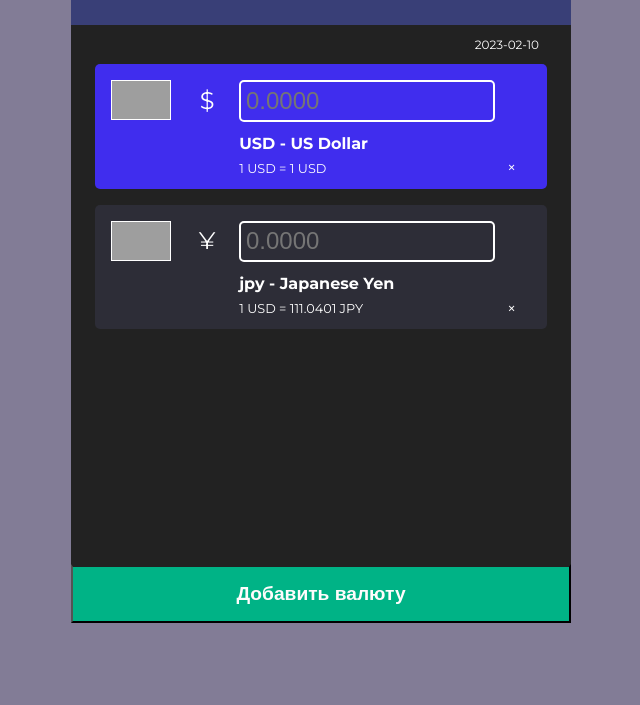
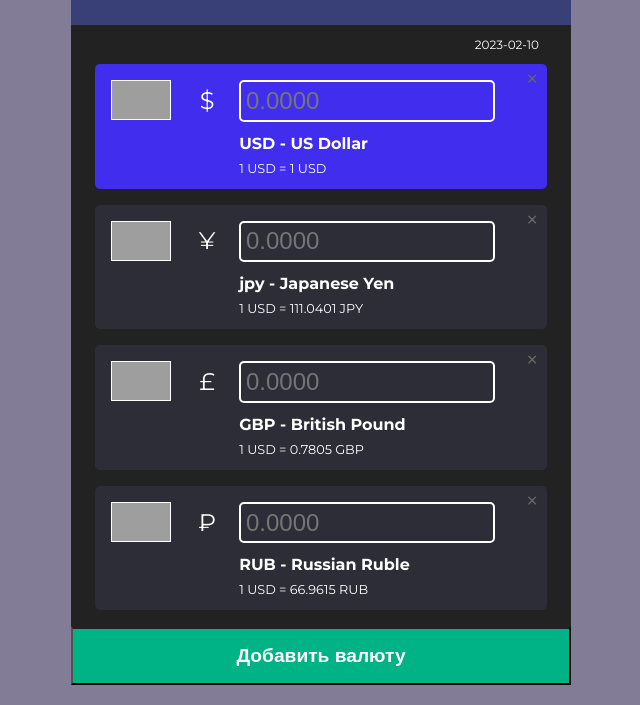
Before and after one commit to mishka061/currency-converter, a plain HTML site: page index.html in a window 1280 px wide. Shown: the part 95-800 px from the top of the page, without its empty margins (319-959 px from the left). Drawn offline with Linux system fonts and the light colour scheme; grey boxes are pictures that could not be loaded.

Commit message:
добавление элементов флагов, ul.currencies li .close стиль полосы прокрутки

```diff
--- a/index.html
+++ b/index.html
@@ -20,7 +20,7 @@
                 <li class="currency base-currency" id="USD">
                     <img src="https://www.geonames.org/flags/l/us.gif" class="flag">
                     <div class="info">
-                    <p class="input"><span class="currency-simbol">&#36;</span><input placeholder="0.0000""></p>
+                        <p class="input"><span class="currency-simbol">&#36;</span><input   placeholder="0.0000""></p>
                         <p class="currency-name">USD - US Dollar</p>
                         <p class="base-currency-rate"> 1 USD = 1 USD</p>
                     </div>
@@ -29,9 +29,45 @@
                 <li class="currency" id="JPY">
                     <img src="https://www.geonames.org/flags/l/jp.gif" class="flag">
                     <div class="info">
-                    <p class="input"><span class="currency-simbol">&#165;</span><input placeholder="0.0000""></p>
+                        <p class="input"><span class="currency-simbol">&#165;</span><input  placeholder="0.0000""></p>
                         <p class="currency-name">jpy - Japanese Yen</p>
                         <p class="base-currency-rate"> 1 USD = 111.0401 JPY</p>
+                    </div>
+                    <span class="close">&times;</span>
+                </li>
+                <li class="currency" id="GBP">
+                    <img src="https://www.geonames.org/flags/l/uk.gif" class="flag">
+                    <div class="info">
+                        <p class="input"><span class="currency-simbol">&#163;</span><input  placeholder="0.0000""></p>
+                        <p class="currency-name">GBP - British Pound</p>
+                        <p class="base-currency-rate"> 1 USD = 0.7805 GBP</p>
+                    </div>
+                    <span class="close">&times;</span>
+                </li>
+                <li class="currency" id="RUB">
+                    <img src="https://www.geonames.org/flags/l/ru.gif" class="flag">
+                    <div class="info">
+                        <p class="input"><span class="currency-simbol">&#8381;</span><input     placeholder="0.0000""></p>
+                        <p class="currency-name">RUB - Russian Ruble</p>
+                        <p class="base-currency-rate"> 1 USD = 66.9615 RUB</p>
+                    </div>
+                    <span class="close">&times;</span>
+                </li>
+                <li class="currency" id="CNY">
+                    <img src="https://www.geonames.org/flags/l/cn.gif" class="flag">
+                    <div class="info">
+                        <p class="input"><span class="currency-simbol">&#165;</span><input  placeholder="0.0000""></p>
+                        <p class="currency-name">CNY - Chinese Yuan Renminbi</p>
+                        <p class="base-currency-rate"> 1 USD = 6.7756 CNY</p>
+                    </div>
+                    <span class="close">&times;</span>
+                </li>
+                <li class="currency" id="INR">
+                    <img src="https://www.geonames.org/flags/l/in.gif" class="flag">
+                    <div class="info">
+                        <p class="input"><span class="currency-simbol">&#8377;</span><input     placeholder="0.0000""></p>
+                        <p class="currency-name">INR - Indian Rupee</p>
+                        <p class="base-currency-rate"> 1 USD = 71.1777 INR</p>
                     </div>
                     <span class="close">&times;</span>
                 </li>
--- a/style.css
+++ b/style.css
@@ -37,9 +37,11 @@ body {
 }
 
 ul.currencies {
-    height: 500px;
+    height: calc(100vh - 40px - 100px - 40px - 58px);/*высота равная 100% области просмотра минус (.container margin 20px * 2 = 40)верхнее и нижнее поле,минус высота заголовка(100рх),высота даты которая составляет 40рх минус высота кнопки 58 рх
+    */
     background-color: #222;
     padding: 0 1.5rem 1rem 1.5rem;
+    overflow-y: auto; /*поведение блока при переполнении высоте-Полоса прокрутки*/
 }
 ul.currencies li {
     background-color: #2d2d37;
@@ -48,8 +50,30 @@ ul.currencies li {
     padding: 1rem 1rem 0.75rem 1rem;
     margin-bottom: 1rem;
     position: relative; /*сдвигает элемент относительно его обычного положения.*/
+}
+ul.currencies li .close {
+    position: absolute; /* позиционирование элемента относительно окна браузера*/
+    top: 0; /*частично определяет вертикальную позицию позиционируемого элемента*/
+    right: 0;
+    padding: 0 0.5rem;
+    font-size: 1.5rem;
+    color: #666;
+    cursor: pointer;
+}
+ul.currencies li .close:hover {
+    color: #fff; /*меняет цвет при наведении мышки*/
+}
 
+/*стиль полосы прокрутки*/
+ul.currencies::-webkit-scrollbar{
+    width: 10px;
 }
+ul.currencies::-webkit-scrollbar-thumb{
+    background-color: #2d2d2d;
+    border-bottom: 1px solid #222;
+}
+
+
 /* удаляем поле последнего элемента margin-bottom: 1rem; */
 ul.currencies li:last-child {
     margin-bottom: 0;
```
Lines whose indentation alone changed are shown as unchanged.
